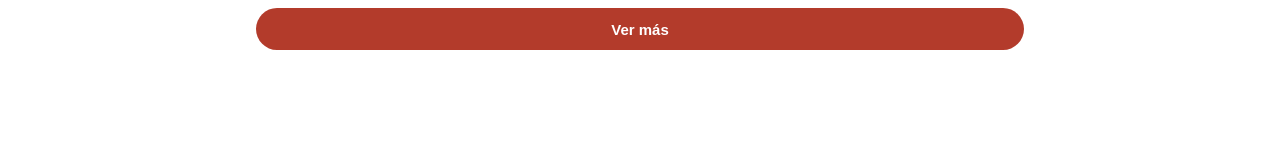
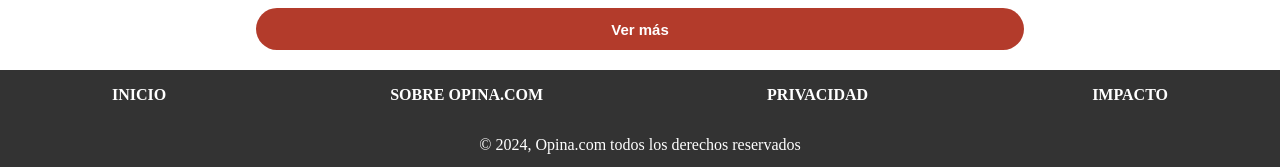
Before and after one commit to RieraAndres/opina.com, a React (Create React App) app in the folder Client/: page / in a window 1280 px wide. Shown: the part 767-934 px from the top of the page. Before the commit the page ends 837 px from the top, so only its background shows below. Built offline with nearby package versions, Linux system fonts and the light colour scheme; a web font is replaced by a local one.

Commit message:
Footer in Home

```diff
--- a/Client/src/Views/Home/Home.jsx
+++ b/Client/src/Views/Home/Home.jsx
@@ -1,10 +1,12 @@
 import Cards from "../../Components/Cards/Cards";
+import Footer from "../../Components/Footer/Footer";
 import Header from "../../Components/Header/Header"
 function Home() {
   return (
     <div>
       <Header></Header>
       <Cards></Cards>
+      <Footer></Footer>
     </div>
   );
 }
```
